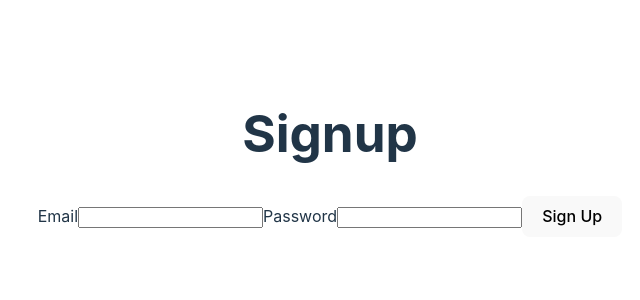
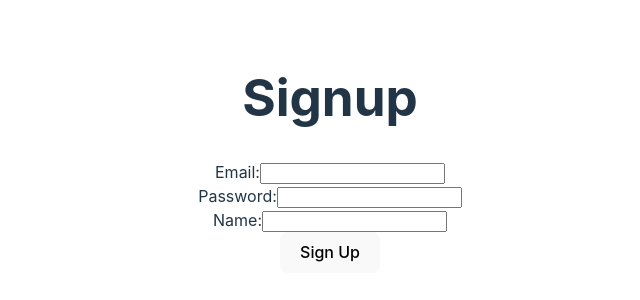
Before and after one commit to ahmedsauce7/UnifyU-Frontend, a React (Vite) app: page /signup in a window 1280 px wide. Shown: the part 246-546 px from the top of the page, without its empty margins (310-950 px from the left). Built offline with nearby package versions, Linux system fonts and the light colour scheme.

Commit message:
almost done

```diff
--- a/package.json
+++ b/package.json
@@ -24,7 +24,8 @@
     "react-bootstrap-buttons": "^1.0.0",
     "react-dom": "^18.2.0",
     "react-redux": "^8.0.5",
-    "react-router-dom": "^6.11.2"
+    "react-router-dom": "^6.11.2",
+    "react-usestateref": "^1.0.8"
   },
   "devDependencies": {
     "@types/react": "^18.0.28",
--- a/src/App.jsx
+++ b/src/App.jsx
@@ -4,6 +4,7 @@ import LoginPage from './pages/LoginPage'
 import SignupPage from './pages/SignupPage'
 import ProfilePage from './pages/ProfilePage'
 import HomePage from './pages/HomePage'
+import IsPrivate from './components/isPrivate'
 
 function App() {
   return (
--- /dev/null
+++ b/src/components/isPrivate.jsx
@@ -0,0 +1,23 @@
+// src/components/IsPrivate.js
+
+import { useContext } from "react";
+import { SessionContext } from "../contexts/SessionContexts";
+import { Navigate } from "react-router-dom";
+
+function IsPrivate( { children } ) {
+
+  const { isLoggedIn, isLoading } = useContext(SessionContext);
+
+  // If the authentication is still loading
+  if (isLoading) return <p>Loading ...</p>;
+
+  if (!isLoggedIn) {
+  // If the user is not logged in
+    return <Navigate to="/login" />;
+  } else {
+  // If the user is logged in, allow to see the page
+    return children;
+  }
+}
+
+export default IsPrivate;
--- a/src/contexts/SessionContext.jsx
+++ b/src/contexts/SessionContexts.jsx
@@ -1,8 +1,8 @@
 import { useLocalStorage } from '@mantine/hooks'
-import { createContext, useEffect, useState } from 'react'
+import { createContext, useContext, useEffect, useState } from 'react'
 
-export const SessionContext = createContext()
 
+const SessionContext = createContext()
 const SessionContextProvider = ({ children }) => {
   // const [token, setToken] = useLocalStorage({ key: 'authToken' })
   const [token, setToken] = useState()
@@ -10,7 +10,7 @@ const SessionContextProvider = ({ children }) => {
   const [isLoading, setIsLoading] = useState(true)
 
   const verifyToken = async currentToken => {
-    const response = await fetch('http://localhost:5173/auth/verify', {
+    const response = await fetch('http://localhost:5005/auth/verify', {
       headers: {
         Authorization: `Bearer ${currentToken}`,
       },
@@ -53,4 +53,4 @@ const SessionContextProvider = ({ children }) => {
   )
 }
 
-export default SessionContextProvider
+export {SessionContextProvider, SessionContext}
--- a/src/main.jsx
+++ b/src/main.jsx
@@ -3,12 +3,16 @@ import ReactDOM from 'react-dom/client'
 import App from './App.jsx'
 import './index.css'
 import { BrowserRouter } from 'react-router-dom'
+import { SessionContextProvider } from './contexts/SessionContexts.jsx'
+
 
 
 ReactDOM.createRoot(document.getElementById('root')).render(
   <React.StrictMode>
     <BrowserRouter>
+    <SessionContextProvider>
     <App />
+    </SessionContextProvider>
     </BrowserRouter>
   </React.StrictMode>,
 )
--- a/src/pages/LoginPage.jsx
+++ b/src/pages/LoginPage.jsx
@@ -1,12 +1,10 @@
 import { useContext, useState } from 'react'
-import { SessionContext } from '../contexts/SessionContext'
+import { SessionContext } from '../contexts/SessionContexts'
 import { Link, useNavigate } from 'react-router-dom'
 
 const LoginPage = () => {
   const navigate = useNavigate()
-
   const { setToken } = useContext(SessionContext)
-
   const [email, setEmail] = useState('')
   const [password, setPassword] = useState('')
 
@@ -29,7 +27,7 @@ const LoginPage = () => {
   return (
     <>
       <h1>Login</h1>
-      <Link to='/profile'>Profile</Link>
+      <Link to='/'>Home</Link>
       <form onSubmit={handleSubmit}>
         <label>
           Email
--- a/src/pages/ProfilePage.jsx
+++ b/src/pages/ProfilePage.jsx
@@ -1,8 +1,22 @@
-import React from 'react'
+import { useContext } from 'react'
+import { SessionContext } from '../contexts/SessionContexts'
+import { useNavigate } from 'react-router-dom'
 
-function ProfilePage() {
+const ProfilePage = () => {
+  const { logout, isLoggedIn } = useContext(SessionContext)
+  const navigate = useNavigate();
+  const logoutUser = () => {
+    logout();
+    navigate('/')
+  }
+
   return (
-    <div>ProfilePage</div>
+    <>
+      <h1>Profile</h1>
+      <button type='button' onClick={logoutUser}>
+        Log Out
+      </button>
+    </>
   )
 }
 
--- a/src/pages/SignupPage.jsx
+++ b/src/pages/SignupPage.jsx
@@ -1,52 +1,79 @@
-import { useState } from 'react'
-import { useNavigate } from 'react-router-dom'
+import React, { useState } from 'react';
+import { useNavigate } from 'react-router-dom';
 
-const SignupPage = () => {
-  const navigate = useNavigate()
+const Signup = () => {
+  const [email, setEmail] = useState('');
+  const [password, setPassword] = useState('');
+  const [name, setName] = useState('');
+  const [errorMessage, setErrorMessage] = useState('');
+  const navigate = useNavigate();
 
-  const [email, setEmail] = useState('')
-  const [password, setPassword] = useState('')
+  const handleSubmit = async (event) => {
+    event.preventDefault();
 
-  const handleSubmit = async event => {
-    event.preventDefault()
+    try {
       const response = await fetch('http://localhost:5005/auth/signup', {
         method: 'POST',
         headers: {
           'Content-Type': 'application/json',
         },
-      body: JSON.stringify({ email, password }),
-    })
-    if (response.status === 201) {
-      navigate('/login')
+        body: JSON.stringify({ email, password, name }),
+      });
+
+      if (response.ok) {
+        // User creation successful
+        const { user } = await response.json();
+        console.log('User created:', user);
+        navigate('/login');
+      } else {
+        // User creation failed
+        const { message } = await response.json();
+        setErrorMessage(message);
       }
+    } catch (error) {
+      console.error('Error:', error);
+      setErrorMessage('An error occurred. Please try again.');
     }
+  };
 
   return (
-    <>
+    <div>
       <h1>Signup</h1>
       <form onSubmit={handleSubmit}>
-        <label>
-          Email
+        <div>
+          <label>Email:</label>
           <input
-            type='email'
+            type="email"
+            value={email}
+            onChange={(e) => setEmail(e.target.value)}
             required
-            value={email}
-            onChange={event => setEmail(event.target.value)}
           />
-        </label>
-        <label>
-          Password
+        </div>
+        <div>
+          <label>Password:</label>
           <input
-            type='password'
+            type="password"
+            value={password}
+            onChange={(e) => setPassword(e.target.value)}
             required
-            value={password}
-            onChange={event => setPassword(event.target.value)}
           />
-        </label>
-        <button type='submit'>Sign Up</button>
+        </div>
+        <div>
+          <label>Name:</label>
+          <input
+            type="text"
+            value={name}
+            onChange={(e) => setName(e.target.value)}
+            required
+          />
+        </div>
+        <div>
+          <button type="submit">Sign Up</button>
+        </div>
+        {errorMessage && <p>{errorMessage}</p>}
       </form>
-    </>
-  )
-}
+    </div>
+  );
+};
 
-export default SignupPage
+export default Signup;
```
Also changed, not shown: src/components/isAnon.jsx (added, +23 -0 lines), 1 other file (tests, documents, lock files or other folders). Lines whose indentation alone changed are shown as unchanged.
